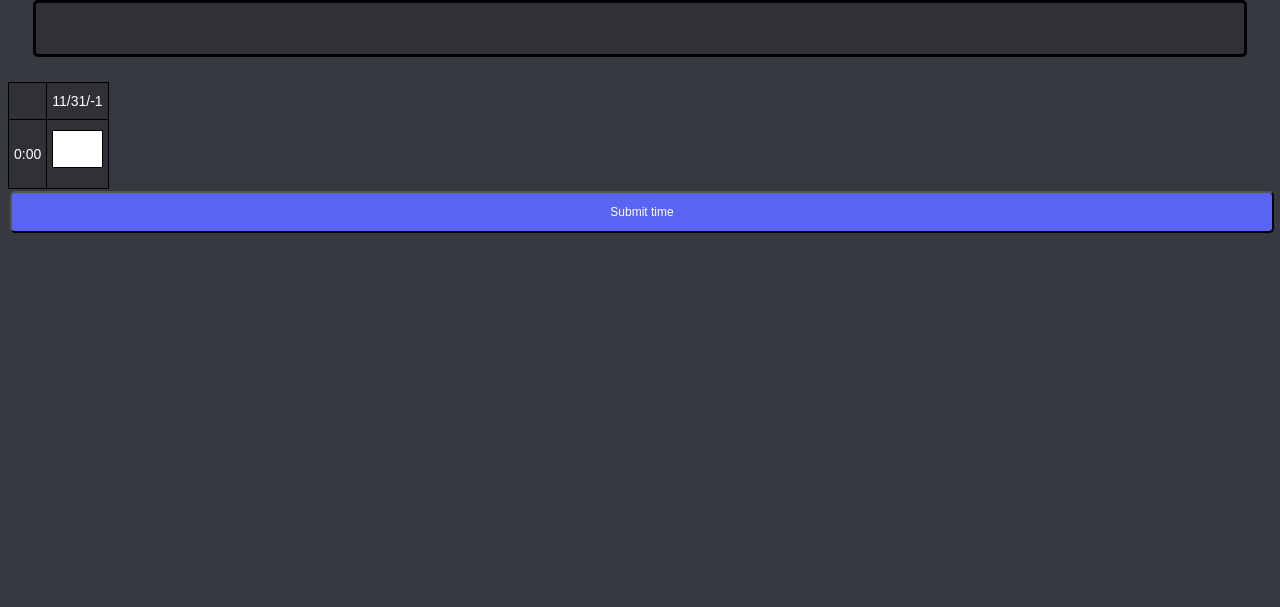
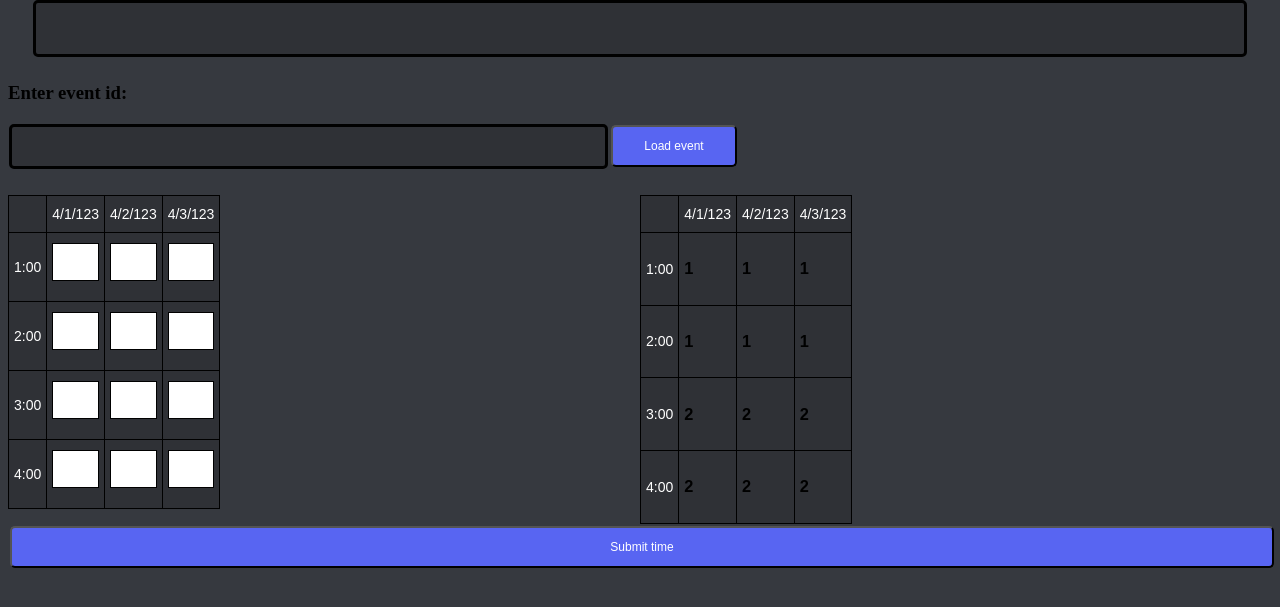
Before and after one commit to GarbageCan622/Schedgy, a PHP site: page /HTML/specificDayEvent.html in a window 1280 px wide. Shown: the part 25-632 px from the top of the page. Run offline with PHP 8.4, Linux system fonts and the light colour scheme.

Commit message:
Add files via upload

```diff
--- a/CSS/style.css
+++ b/CSS/style.css
@@ -88,6 +88,38 @@
     color:white;
     padding: 12px;
     margin: 2px;
+}
+
+#eventIdText{
+  background-color: #2f3136;
+  border: solid black;
+  border-radius: 5px;
+  margin:1px;
+  text-align: center;
+  color:white;
+  width: 45%;
+  padding:12px;
+  -webkit-transition: 0.5s;
+  transition: 0.5s;
+}
+
+#loadEventButton{
+  background-color: #5865F2;
+  border-radius: 5px;
+  width:10%;
+  color:white;
+  padding: 12px;
+  margin: 2px;
+}
+
+
+#submitButton{
+  background-color: #5865F2;
+  border-radius: 5px;
+  width:100%;
+  color:white;
+  padding: 12px;
+  margin: 2px;
 }
 /* Specific Day styles to get them looking nice */
 /* #Monday{
@@ -181,3 +213,14 @@
 .avalibityChart .avalibityChart-0lax{text-align:left;
   vertical-align:top
 }
+
+.flexbox{
+  display:flex;
+}
+.flex{
+  flex:1;
+}
+
+#eventIdDiv{
+  width:100%;
+}
--- a/HTML/specificDayEvent.html
+++ b/HTML/specificDayEvent.html
@@ -7,22 +7,27 @@
 
     <body style="background-color:#36393F;">
         <h1 id="eventName">Event Name</h1>
-
-        <div class="availableCharts">
-            <div class="grids">
+        <div id="eventIdDiv" class="center">
+            <label for="eventIdText"><h3>Enter event id: </h3></label>
+            <input type="text" id="eventIdText" class="column center" name="eventIdText">
+            <input type="button" value="Load event" class="column center" id="loadEventButton" style="font-size:12px;">
+        </div>
+        <br> <br> <br> <br>
+        <div class="availableCharts flexbox">
+            <div class="grids flex">
                 <div id="chartToFill">
                     <table id="personalTimeTable" class="avalibityChart timeSelect"></table>
                 </div>
             </div>
-            <div class="grids">
+            <div class="grids flex">
                 <div id="liveFeed">
-                    <table id="groupTimeTable"></table>
+                    <table id="groupTimeTable" class="avalibityChart timeSelect"></table>
                 </div>
             </div>
         </div>
 
         <div id="submitDiv">
-            <input type=submit value="Submit time" id="CreateEvent" style="font-size:12px;">
+            <input type="button" value="Submit time" id="submitButton" style="font-size:12px;">
         </div>
 
         <script src="https://ajax.googleapis.com/ajax/libs/jquery/3.6.3/jquery.min.js"></script>
--- a/SCRIPTS/createSpecificDate.js
+++ b/SCRIPTS/createSpecificDate.js
@@ -5,17 +5,17 @@
 function createSpecificDateFillOutChart(start, end){
     var days = Math.floor((end.getTime() - start.getTime())/(1000*3600*24))
     var time = (end.getHours() - start.getHours());
-
     var appendTable = '<tr><th></th>';
-    var timeLoop = start; //this is for the for loop
-    var tempTimeLoop = timeLoop;
+    var timeLoop = new Date(start); //this is for the for loop
+    var tempTimeLoop = new Date(timeLoop);
+    var uIdSetter = 0;
     for(i=0; i<=days; i++){
         appendTable += '<th>' + timeLoop.getMonth() + '/' + timeLoop.getDate() + '/' + timeLoop.getYear() + '</th>'
         timeLoop.setDate(timeLoop.getDate() + 1);
     }
     appendTable += '</tr>'
 
-    timeLoop = start;
+    timeLoop = new Date(start);
     for(i=0; i<=time; i++){
         appendTable += '<tr>';
         appendTable += '<th>' + timeLoop.getHours() + ':' + String(timeLoop.getMinutes()).padStart(2, "0"); + '</th>'
@@ -23,9 +23,10 @@
     for(j=0; j<=days;j++){
         tempTimeLoop.setDate(tempTimeLoop.getDate() + j)
         appendTable += '<td>' +
-                       '<input type="checkbox" id="checkboxDate' + tempTimeLoop.toString() + '" name="checkboxDate' + tempTimeLoop.toString() + '">' +
-                        '<label for="checkboxDate' + tempTimeLoop.toString() + '">&nbsp;</label>' +
+                       '<input type="checkbox" id="checkboxDate' + uIdSetter + '" name="checkboxDate' + uIdSetter + '">' +
+                        '<label for="checkboxDate' + uIdSetter + '">&nbsp;</label>' +
                         '</td>'
+        uIdSetter+=1;
     }
     appendTable += '</tr>'
     timeLoop.setHours(timeLoop.getHours() + 1);
@@ -33,9 +34,88 @@
     $('#personalTimeTable').append(appendTable);
 }
 
+
+function createSpecificDateGroupChart(start, end, groupArr){
+
+    var days = Math.floor((end.getTime() - start.getTime())/(1000*3600*24))
+    var time = (end.getHours() - start.getHours());
+    var appendTable = '<tr><th></th>';
+    var timeLoop = new Date(start); //this is for the for loop
+    var tempTimeLoop = new Date(timeLoop);
+    let groupAvaliblity = [];
+    var index = 0; //index position inside groupArr
+    var tempAvalibilityString;
+    for(i=0; i<=days; i++){
+        appendTable += '<th>' + timeLoop.getMonth() + '/' + timeLoop.getDate() + '/' + timeLoop.getYear() + '</th>'
+        timeLoop.setDate(timeLoop.getDate() + 1);
+    }
+    appendTable += '</tr>'
+
+    timeLoop = new Date(start);
+    for(i=0; i<=time; i++){
+        appendTable += '<tr>';
+        appendTable += '<th>' + timeLoop.getHours() + ':' + String(timeLoop.getMinutes()).padStart(2, "0"); + '</th>'
+        tempTimeLoop = timeLoop;
+        groupAvaliblity[i] = [];
+    for(j=0; j<=days;j++){
+        tempTimeLoop.setDate(tempTimeLoop.getDate() + j)
+
+        groupAvaliblity[i][j] = 0;
+        for(k=0; k < groupArr.length; k++){
+            tempAvalibilityString = groupArr[k];
+            if(tempAvalibilityString[index] == 1){
+                groupAvaliblity[i][j] = groupAvaliblity[i][j] + 1;
+            }
+        }
+        index++;
+
+        appendTable += '<td>' +
+                       '<h3 class = "numAvail" id="groupAvailibility' + tempTimeLoop.toString() + '">' +
+                       groupAvaliblity[i][j] + '</h3>'
+                        '</td>'
+    }
+    appendTable += '</tr>'
+    timeLoop.setHours(timeLoop.getHours() + 1);
+}
+    $('#groupTimeTable').append(appendTable);
+}
+
+
+function submitTime(start, end){
+    var days = Math.floor((end.getTime() - start.getTime())/(1000*3600*24))
+    var time = (end.getHours() - start.getHours());
+    var limit = (days+1) * (time + 1);
+    var submitString = "";
+    for(i=0; i<limit; i++){
+       if ($('#checkboxDate' + i).is(':checked')){
+        submitString+= '1';
+       }
+       else{
+        submitString+='0';
+       }
+    }
+    console.log(submitString);
+}
+
+
+
+
 $(document).ready(function(){
     $('#eventName').html(sessionStorage.getItem("name"));
     var start = new Date(sessionStorage.getItem("specificStartYear"), sessionStorage.getItem("specificStartMonth"), sessionStorage.getItem("specificStartDay"), sessionStorage.getItem("specificStartHour"), 0, 0, 0);
     var end = new Date(sessionStorage.getItem("specificEndYear"), sessionStorage.getItem("specificEndMonth"), sessionStorage.getItem("specificEndDay"), sessionStorage.getItem("specificEndHour"), 0, 0, 0);
-    createSpecificDateFillOutChart(start, end)
+    var tempTesting = [
+        "111111111111",
+        "000000000000",
+        "000000111111"
+    ];
+    var startS = new Date(2023, 4, 1, 1, 0, 0, 0);
+    var endS = new Date(2023, 4, 3, 4, 0, 0, 0);
+    createSpecificDateFillOutChart(startS, endS);
+    createSpecificDateGroupChart(startS, endS, tempTesting);
+
+
+    $("#submitButton").click(function(){
+        submitTime(startS,endS)
+    });
 });
```
Also changed, not shown: HTML/weeklyEvent.html (+12 -10 lines), SCRIPTS/createWeeklyEvent.js (+21 -2 lines).
